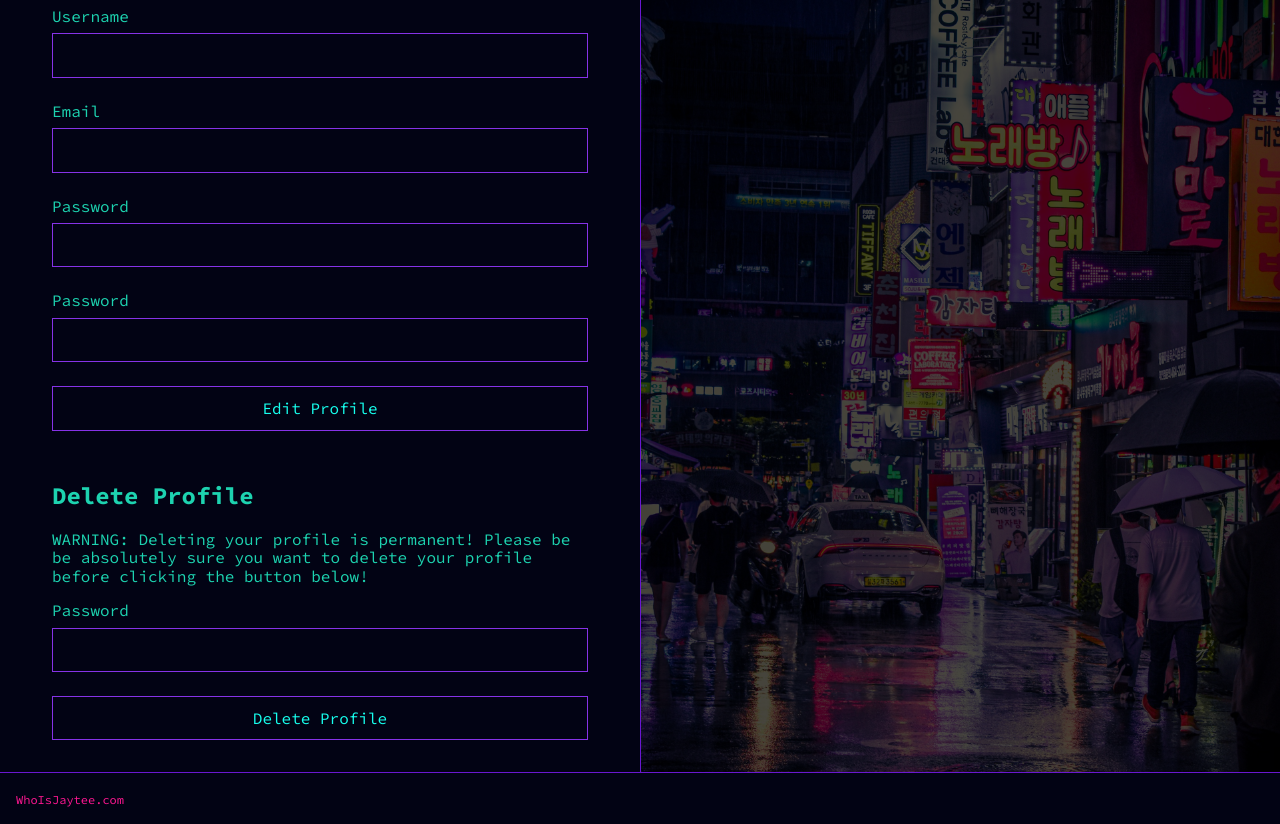
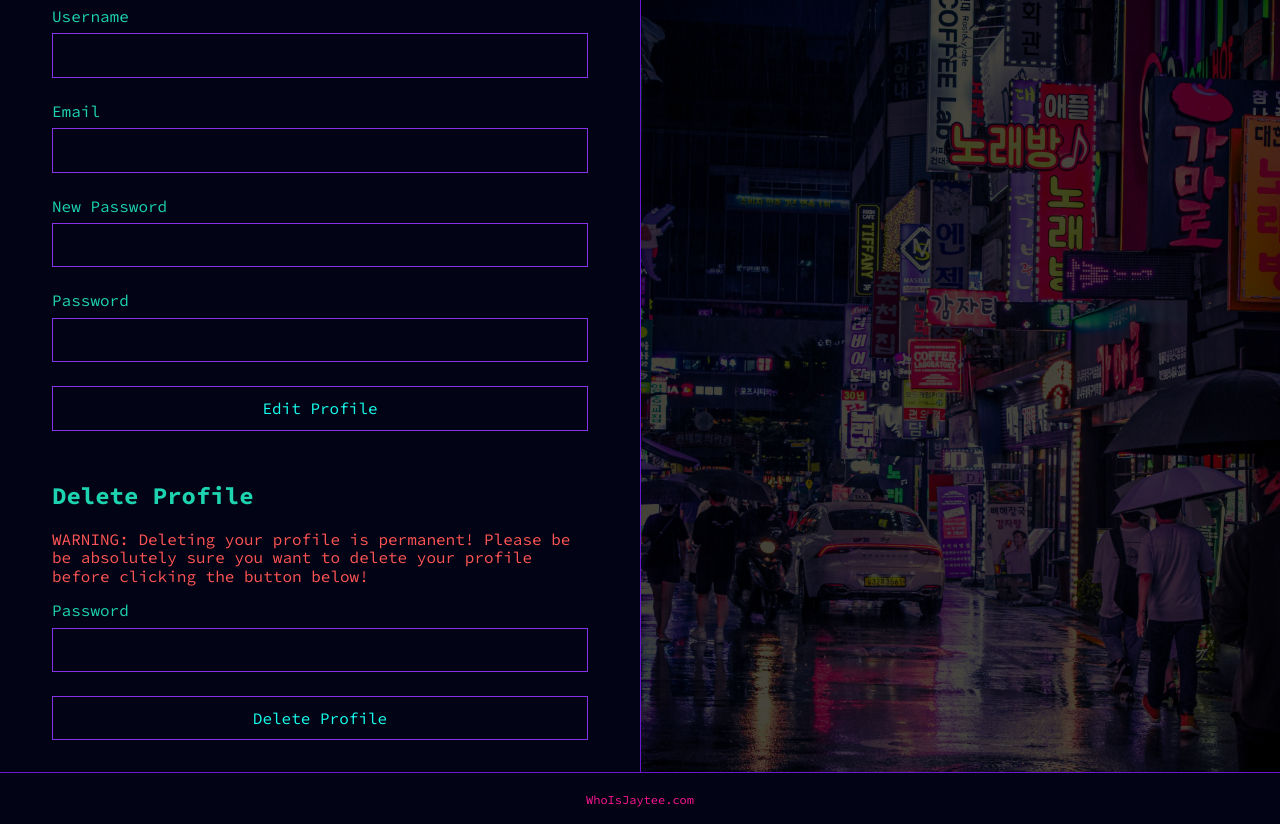
Before and after one commit to jmtakahashi/todo-list-flask, a Flask app: template templates/profile.html in a window 1280 px wide. Shown: the part 142-966 px from the top of the page. Run offline with Flask 2, Linux system fonts and the light colour scheme; the template is opened without the code that fills it: values that come from a table or form of the project are taken from there, others are empty; some libraries are stand-ins or nearby versions.

Commit message:
finish profile functionality and styling.  add error styling.

```diff
--- a/app.py
+++ b/app.py
@@ -228,11 +228,9 @@ def edit_profile():
 
             # if user is changing passwords, hash the new pw before commiting
             if editForm.new_password.data:
-                newPW = User.hash_password(editForm.new_password.data)
-                u.password = newPW
+                new_pw = User.hash_password(editForm.new_password.data)
+                u.password = new_pw
 
-            # we do not need to db.session.add() since sqlalchemy
-            # already has the user in memory
             try:
                 db.session.commit()
 
--- a/forms.py
+++ b/forms.py
@@ -8,22 +8,25 @@ class TodoAddForm(FlaskForm):
     """Form for adding todos."""
 
     todo = StringField('New Todo', validators=[
-                       DataRequired("Please enter a todo!")])
+                       DataRequired("Please enter a todo.")])
 
 
 class LoginForm(FlaskForm):
     """Login form."""
 
-    email = EmailField('Email', validators=[DataRequired(), Email()])
+    email = EmailField('Email', validators=[
+                       DataRequired('Please enter your email.'), Email()])
     password = PasswordField('Password', validators=[
-                             DataRequired(), Length(min=6)])
+                             DataRequired('Please enter your password.'), Length(min=6)])
 
 
 class UserAddForm(FlaskForm):
     """User add form."""
 
-    username = StringField('Username', validators=[DataRequired()])
-    email = StringField('Email', validators=[DataRequired(), Email()])
+    username = StringField('Username', validators=[DataRequired(
+        'Please enter a username.  This can be changed later.')])
+    email = StringField('Email', validators=[DataRequired(
+        'Please enter a password.  This can be changed later.'), Email()])
     password = PasswordField('Password', validators=[
                              DataRequired(), Length(min=6)])
 
@@ -31,16 +34,18 @@ class UserAddForm(FlaskForm):
 class UserEditForm(FlaskForm):
     """User edit form."""
 
-    username = StringField('Username', validators=[DataRequired()])
-    email = StringField('Email', validators=[DataRequired(), Email()])
-    newPassword = PasswordField('Password', validators=[
+    username = StringField('Username', validators=[
+                           DataRequired('Username cannot be blank.')])
+    email = StringField('Email', validators=[
+                        DataRequired('Email cannot be blank.'), Email()])
+    new_password = PasswordField('New Password', validators=[
         DataRequired(), Length(min=6)])
     password = PasswordField('Password', validators=[
-        DataRequired(), Length(min=6)])
+        DataRequired('Please enter your password to make changes.'), Length(min=6)])
 
 
 class UserDeleteForm(FlaskForm):
     """User delete form."""
 
     password = PasswordField('Password', validators=[
-        DataRequired(), Length(min=6)])
+        DataRequired('Account deletion requires your password.'), Length(min=6)])
--- a/static/css/index.css
+++ b/static/css/index.css
@@ -167,6 +167,7 @@ header {
 }
 
 footer {
+  text-align: center;
   border-top: 1px solid var(--page-border-color);
   padding: 1rem;
 }
@@ -177,6 +178,20 @@ footer {
   margin-top: 0;
   color: #17ffee;
 }
+
+.neonText {
+  color: #fff;
+  text-shadow:
+      0 0 7px #fff,
+      0 0 10px #fff,
+      0 0 21px #fff,
+      0 0 42px #0fa,
+      0 0 82px #0fa,
+      0 0 92px #0fa,
+      0 0 102px #0fa,
+      0 0 151px #0fa;
+}
+
 
 form {
   width: 100%;
@@ -189,6 +204,13 @@ form {
   display: block;
   margin-bottom: .5rem;
   color: var(--form-label-color);
+}
+
+.formError {
+  display: block;
+  margin-top: .5rem;
+  font-size: .85rem;
+  color: var(--error);
 }
 
 input,
@@ -319,6 +341,9 @@ button {
   width: 100%;
 }
 
+.profile_delete-warning {
+  color: var(--danger);
+}
 .credit {
   color: var(--header-footer-text-color);
   text-decoration: none;
--- a/templates/index.html
+++ b/templates/index.html
@@ -12,9 +12,7 @@
       {{ field.label }}
       {{ field }}
       {% for error in field.errors %}
-        <div>
-          <span class="error">{{ error}}</span>
-        </div>
+        <span class="formError">{{ error}}</span>
       {% endfor %}
     </div>
 
--- a/templates/profile.html
+++ b/templates/profile.html
@@ -12,9 +12,7 @@
       <div class='formItem'>
          {{ field.label }} {{ field }}
         {% for error in field.errors %}
-          <div>
-            <span class="error">{{ error}}</span>
-          </div>
+            <span class="formError">{{ error}}</span>
         {% endfor %}
       </div>
 
@@ -34,7 +32,7 @@
       <div class="formItem">
         {{ field.label }} {{ field }}
         {% for error in field.errors %}
-          <span class="error">{{ error}}</span>
+          <span class="formError">{{ error}}</span>
         {% endfor %}
       </div>
 
--- a/templates/signup.html
+++ b/templates/signup.html
@@ -12,9 +12,7 @@
       {{ field.label }}
       {{ field }}
       {% for error in field.errors %}
-        <div>
-          <span class="error">{{ error}}</span>
-        </div>
+          <span class="formError">{{ error}}</span>
       {% endfor %}
     </div>
 
--- a/templates/todos.html
+++ b/templates/todos.html
@@ -11,9 +11,7 @@
     <div class='formItem'>
       {{ field }}
       {% for error in field.errors %}
-        <div>
-          <span class="error">{{ error}}</span>
-        </div>
+        <span class="formError">{{ error}}</span>
       {% endfor %}
     </div>
 
```
